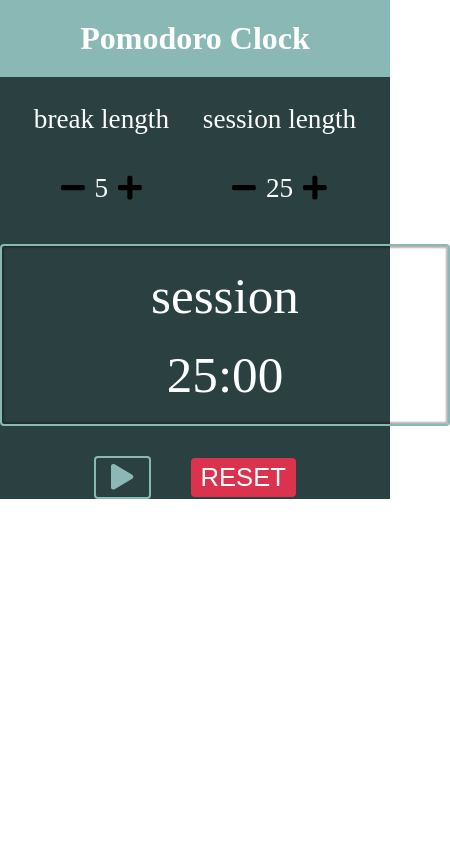
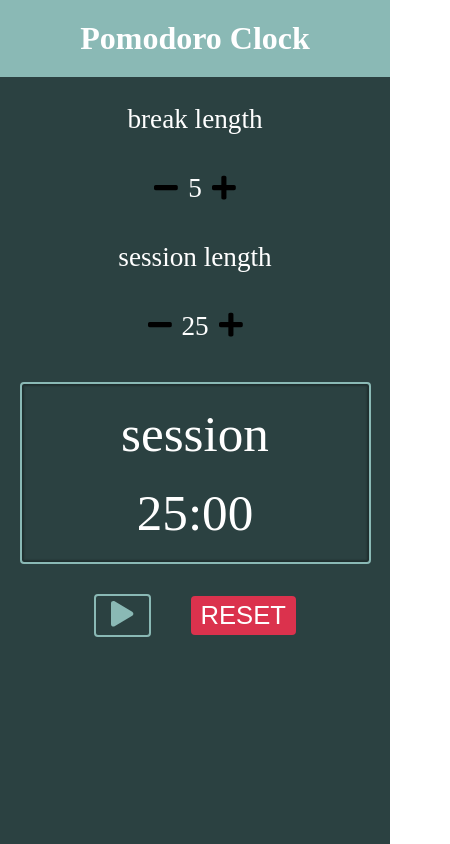
Before and after one commit to donjosef/pomodoro-clock, a React (Create React App) app: page / in a window 390 px wide. Shown: the whole page, 450 px wide, since content can reach past the window. Built offline with nearby package versions, Linux system fonts and the light colour scheme.

Commit message:
Add media query for smaller screens

```diff
--- a/src/App.css
+++ b/src/App.css
@@ -1,10 +1,12 @@
 * {
   box-sizing: border-box;
 }
+
 .App {
   text-align: center;
   background: #2B4141;
   color: white;
+  min-height: 100vh;
 }
 
 .app-title {
@@ -65,3 +67,13 @@ button {
   padding: 5px 10px;
   border: none;
 }
+
+@media screen and (max-width: 490px) {
+  .Controls-Wrapper {
+    flex-flow: column;
+  }
+
+  .Display {
+    width: 90%
+  }
+}
```
